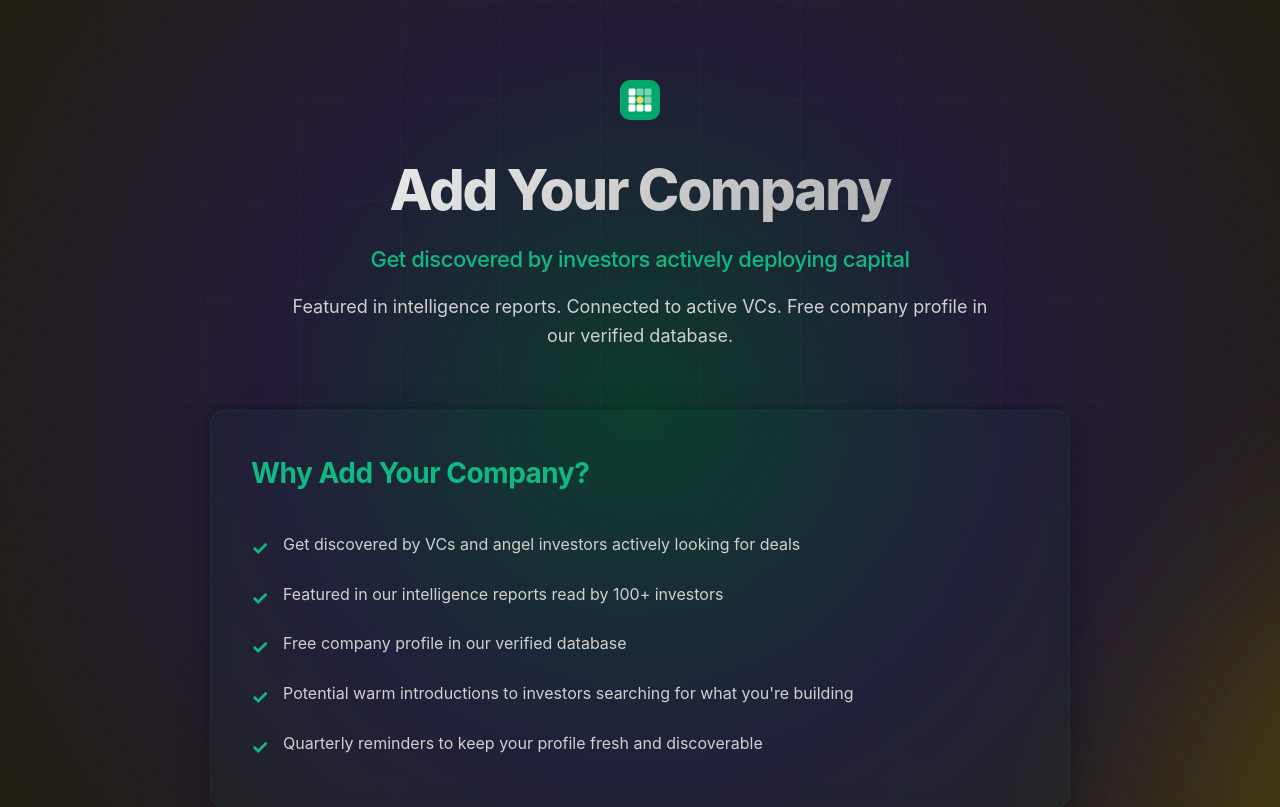
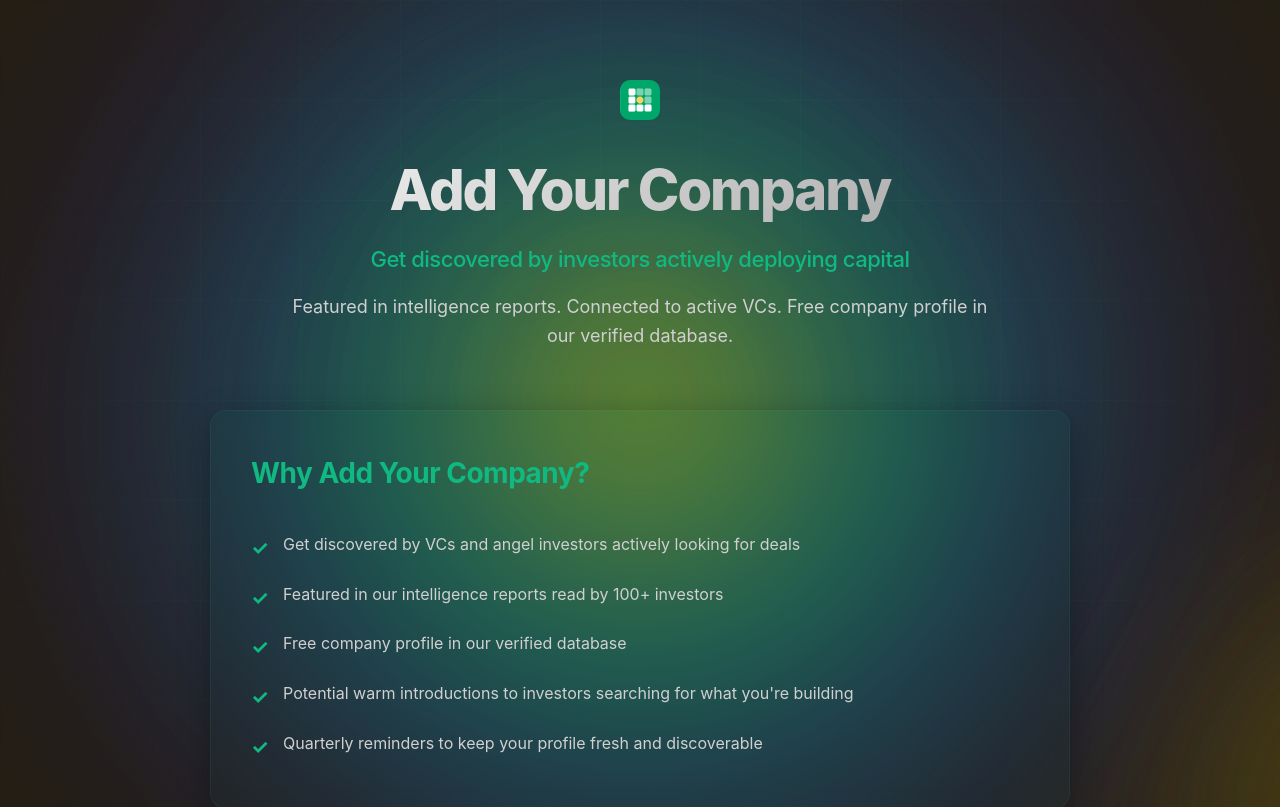
Before and after one commit to odinaka541/lemina-landing-page, a Next.js app: page /founders in a window 1280 px wide. Shown: the top 807 px of the page. Built offline with nearby package versions, Linux system fonts and the light colour scheme.

Commit message:
everything is professional

```diff
--- a/app/globals.css
+++ b/app/globals.css
@@ -79,6 +79,7 @@ body {
         radial-gradient(circle at 85% 30%, rgba(59, 130, 246, 0.08), transparent 25%);
 }
 
+/* Animated Aurora */
 .gradient-bg::before {
     content: '';
     position: absolute;
@@ -93,6 +94,26 @@ body {
     z-index: -1;
 }
 
+/* Golden Circle - Sentience (Green Eclipsing Yellow) */
+.gradient-bg::after {
+    content: '';
+    position: absolute;
+    top: 50%;
+    left: 50%;
+    transform: translate(-50%, -50%);
+    width: 1000px;
+    height: 1000px;
+    /* Intense Yellow Core eclipsing into Emerald Halo */
+    background: radial-gradient(circle,
+            rgba(250, 204, 21, 0.35) 0%,
+            rgba(16, 185, 129, 0.25) 35%,
+            rgba(16, 185, 129, 0.1) 60%,
+            transparent 80%);
+    filter: blur(80px);
+    z-index: -1;
+    animation: sentient-pulse 14s ease-in-out infinite;
+}
+
 @keyframes aurora {
     0% {
         opacity: 0.4;
@@ -102,6 +123,33 @@ body {
     100% {
         opacity: 0.8;
         transform: translateX(-50%) scale(1.2);
+    }
+}
+
+@keyframes sentient-pulse {
+    0% {
+        transform: translate(-50%, -50%) scale(0.95);
+        opacity: 0.8;
+    }
+
+    25% {
+        transform: translate(-50%, -50%) scale(1.05);
+        opacity: 1;
+    }
+
+    50% {
+        transform: translate(-50%, -50%) scale(0.98);
+        opacity: 0.85;
+    }
+
+    75% {
+        transform: translate(-50%, -50%) scale(1.02);
+        opacity: 0.95;
+    }
+
+    100% {
+        transform: translate(-50%, -50%) scale(0.95);
+        opacity: 0.8;
     }
 }
 
```
